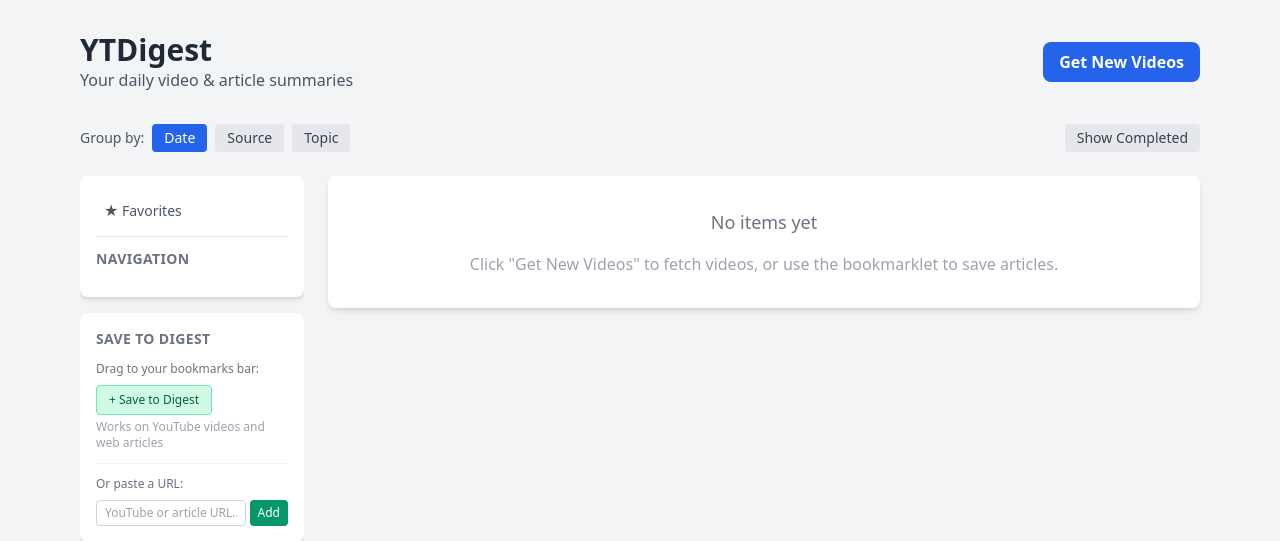
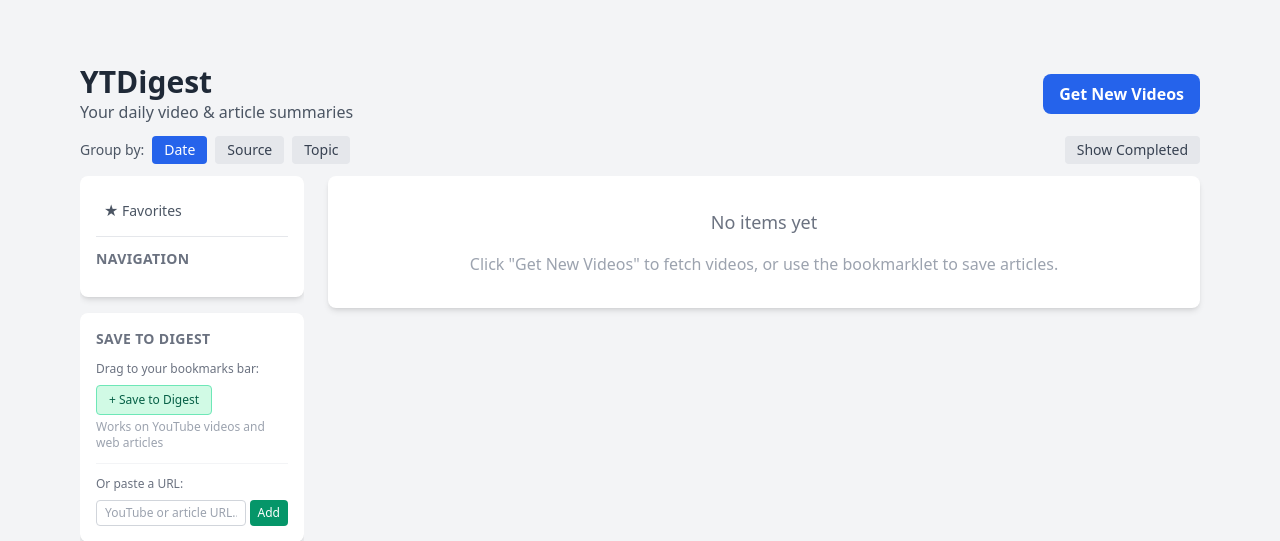
Before and after one commit to ggrohwin/YTDigest, a FastAPI app: page /?group_by=date in a window 1280 px wide. Shown: the top 541 px of the page. Run offline with FastAPI, Linux system fonts and the light colour scheme; data comes from the database, SQL or seed files in the repository; data that the repository does not hold is empty; some libraries are stand-ins or nearby versions.

Commit message:
feat: sticky page controls for Content Discovery epic
- Make header sticky so controls stay visible when scrolling
- Move grouping selector into header section
- Adjust sidebar and scroll-margin offsets for sticky header

Co-Authored-By: Claude Opus 4.6 (1M context) <noreply@anthropic.com>

```diff
--- a/templates/digest.html
+++ b/templates/digest.html
@@ -28,7 +28,7 @@
             100% { transform: rotate(360deg); }
         }
         .group-container {
-            scroll-margin-top: 1rem;
+            scroll-margin-top: 12rem;
         }
         #sidebar {
             scrollbar-width: thin;
@@ -117,9 +117,9 @@
 </head>
 <body class="bg-gray-100 min-h-screen">
     <div class="container mx-auto px-4 py-8 max-w-6xl">
-        <!-- Header -->
-        <header class="mb-8">
-            <div class="flex justify-between items-center">
+        <!-- Sticky header: controls always visible when scrolling -->
+        <header class="sticky top-0 z-10 bg-gray-100 pb-3 -mx-4 px-4">
+            <div class="flex justify-between items-center pt-8">
                 <div>
                     <h1 class="text-3xl font-bold text-gray-800">YTDigest</h1>
                     <p class="text-gray-600">Your daily video &amp; article summaries</p>
@@ -168,6 +168,23 @@
                 </form>
             </div>
             {% endif %}
+
+            <!-- Grouping selector and filters -->
+            <div class="mt-3 flex items-center justify-between flex-wrap gap-2">
+                <div class="flex items-center gap-2">
+                    <span class="text-gray-600 text-sm">Group by:</span>
+                    <a href="?group_by=date{{ '&show_completed=true' if show_completed else '' }}{{ '&view=favorites' if view == 'favorites' else '' }}" class="px-3 py-1 rounded text-sm {{ 'bg-blue-600 text-white' if group_by == 'date' else 'bg-gray-200 text-gray-700 hover:bg-gray-300' }}">Date</a>
+                    <a href="?group_by=channel{{ '&show_completed=true' if show_completed else '' }}{{ '&view=favorites' if view == 'favorites' else '' }}" class="px-3 py-1 rounded text-sm {{ 'bg-blue-600 text-white' if group_by == 'channel' else 'bg-gray-200 text-gray-700 hover:bg-gray-300' }}">Source</a>
+                    <a href="?group_by=topic{{ '&show_completed=true' if show_completed else '' }}{{ '&view=favorites' if view == 'favorites' else '' }}" class="px-3 py-1 rounded text-sm {{ 'bg-blue-600 text-white' if group_by == 'topic' else 'bg-gray-200 text-gray-700 hover:bg-gray-300' }}">Topic</a>
+                </div>
+                {% if view != 'favorites' %}
+                <div class="flex items-center gap-2">
+                    <a href="?group_by={{ group_by }}{{ '&show_completed=true' if not show_completed else '' }}" class="px-3 py-1 rounded text-sm {{ 'bg-green-600 text-white' if show_completed else 'bg-gray-200 text-gray-700 hover:bg-gray-300' }}">
+                        {{ 'Showing Completed' if show_completed else 'Show Completed' }}
+                    </a>
+                </div>
+                {% endif %}
+            </div>
         </header>
 
         <!-- Page summary -->
@@ -210,23 +227,6 @@
             <button onclick="closeStatus()" class="ml-4 font-bold hover:opacity-70">&times;</button>
         </div>
 
-        <!-- Grouping selector and filters -->
-        <div class="mb-6 flex items-center justify-between flex-wrap gap-2">
-            <div class="flex items-center gap-2">
-                <span class="text-gray-600 text-sm">Group by:</span>
-                <a href="?group_by=date{{ '&show_completed=true' if show_completed else '' }}{{ '&view=favorites' if view == 'favorites' else '' }}" class="px-3 py-1 rounded text-sm {{ 'bg-blue-600 text-white' if group_by == 'date' else 'bg-gray-200 text-gray-700 hover:bg-gray-300' }}">Date</a>
-                <a href="?group_by=channel{{ '&show_completed=true' if show_completed else '' }}{{ '&view=favorites' if view == 'favorites' else '' }}" class="px-3 py-1 rounded text-sm {{ 'bg-blue-600 text-white' if group_by == 'channel' else 'bg-gray-200 text-gray-700 hover:bg-gray-300' }}">Source</a>
-                <a href="?group_by=topic{{ '&show_completed=true' if show_completed else '' }}{{ '&view=favorites' if view == 'favorites' else '' }}" class="px-3 py-1 rounded text-sm {{ 'bg-blue-600 text-white' if group_by == 'topic' else 'bg-gray-200 text-gray-700 hover:bg-gray-300' }}">Topic</a>
-            </div>
-            {% if view != 'favorites' %}
-            <div class="flex items-center gap-2">
-                <a href="?group_by={{ group_by }}{{ '&show_completed=true' if not show_completed else '' }}" class="px-3 py-1 rounded text-sm {{ 'bg-green-600 text-white' if show_completed else 'bg-gray-200 text-gray-700 hover:bg-gray-300' }}">
-                    {{ 'Showing Completed' if show_completed else 'Show Completed' }}
-                </a>
-            </div>
-            {% endif %}
-        </div>
-
         <!-- Search results (hidden until a search is performed) -->
         <div id="searchResults" class="hidden mb-6">
             <div id="searchResultsHeader" class="mb-4 flex items-center justify-between">
@@ -241,7 +241,7 @@
         <!-- Main content with sidebar -->
         <div id="digestContent" class="flex gap-6">
             <!-- Sidebar -->
-            <nav id="sidebar" class="hidden lg:block w-56 flex-shrink-0 sticky top-4 self-start max-h-[calc(100vh-2rem)] overflow-y-auto">
+            <nav id="sidebar" class="hidden lg:block w-56 flex-shrink-0 sticky top-48 self-start max-h-[calc(100vh-13rem)] overflow-y-auto">
                 <div class="bg-white rounded-lg shadow-md p-4">
                     <a href="?view=favorites&group_by={{ group_by }}" class="block text-sm font-medium py-1.5 px-2 rounded mb-2 transition-colors {{ 'bg-yellow-100 text-yellow-800' if view == 'favorites' else 'text-gray-600 hover:bg-yellow-50 hover:text-yellow-700' }}">
                         <span class="text-base">&#9733;</span> Favorites
```
Also changed, not shown: ROADMAP.md (+3 -2 lines).
